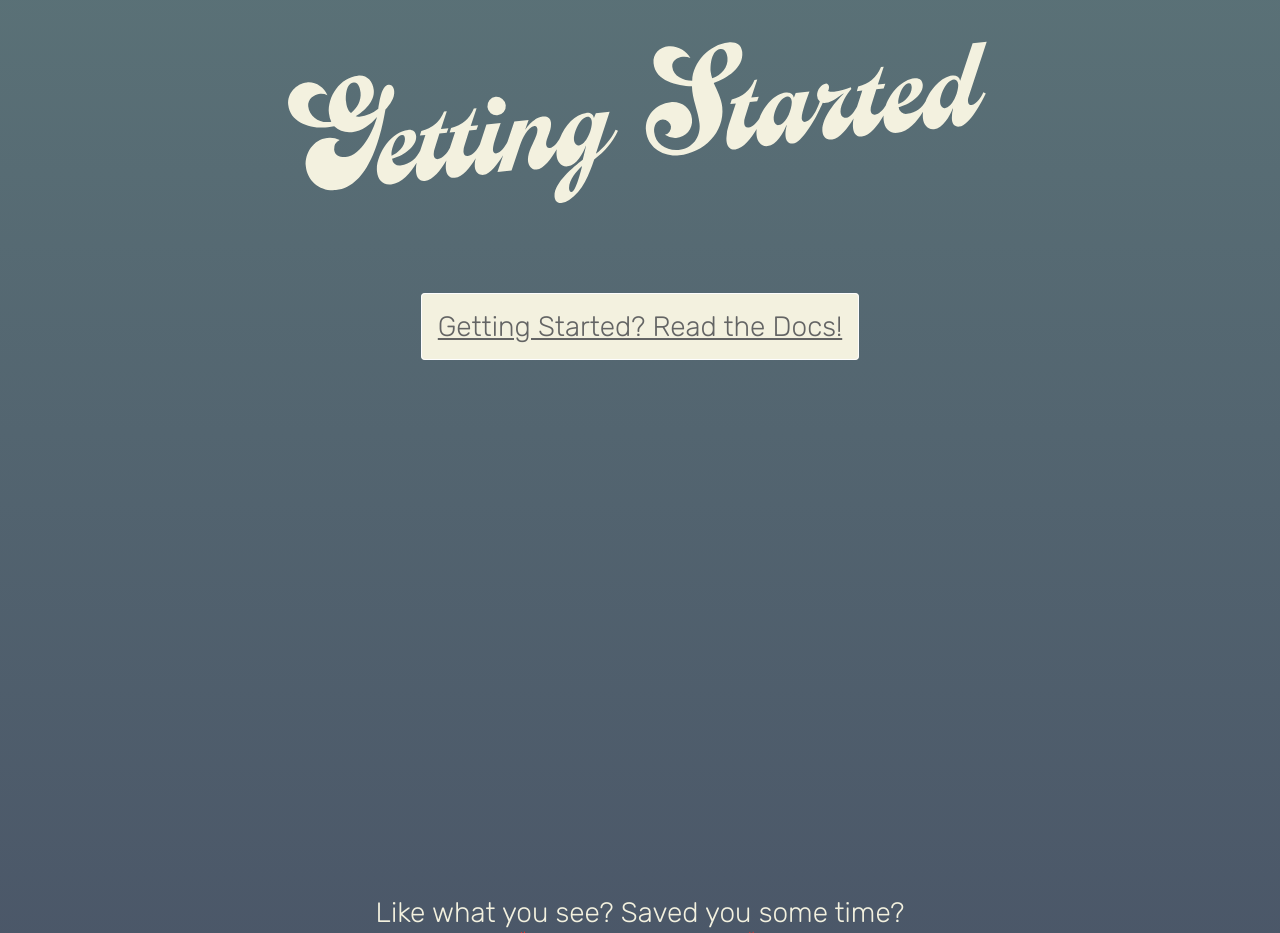
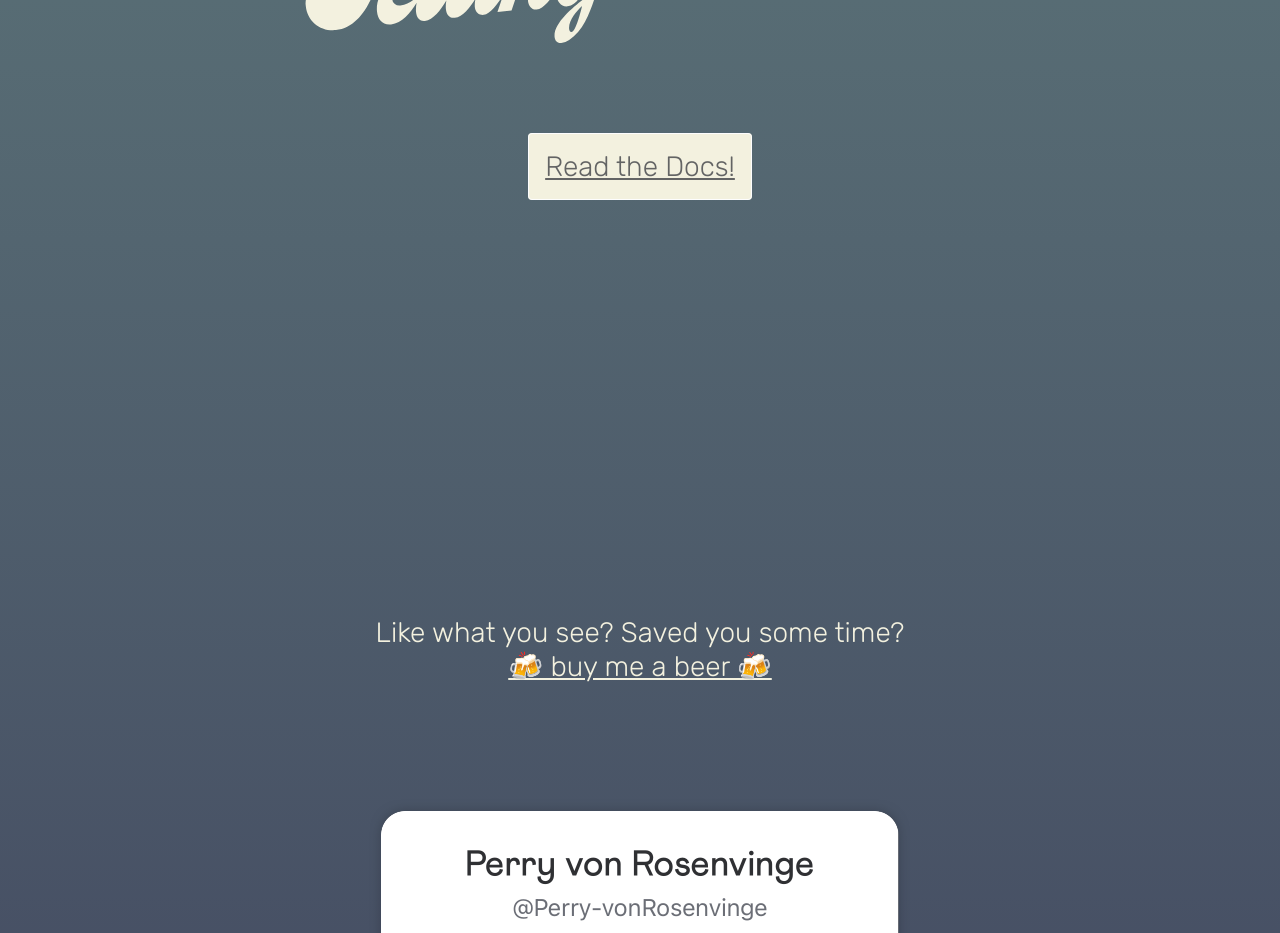
Before and after one commit to P-v-R/namerr_webpage, a React (Create React App) app: page / in a window 1280 px wide. Shown: the part 2420-3353 px from the top of the page. Built offline with nearby package versions, Linux system fonts and the light colour scheme.

Commit message:
fixed spacing between scroll components

```diff
--- a/src/App.js
+++ b/src/App.js
@@ -22,22 +22,22 @@ function App() {
         <Intro />
       </header>
         <div id="try"></div>
-        <div style={{ marginTop: "60vh" }} ></div>
+        <div style={{ marginTop: "50vh" }} ></div>
       <Zoom>
         <h3>Bulk email addresses? Tons of fake names? Random usernames? <br/>
-        <img src={uNameIt} className="name-it" alt="logo" />
+          <img src={uNameIt} className="name-it" alt="logo" />
         </h3>
         <Demo />
       </Zoom>
         <div id="start" />
       <Zoom>
-        <div style={{ marginTop: "65vh" }} ></div>
+        <div style={{ marginTop: "55vh" }} ></div>
         <img src={gettingStarted} className="App-logo" alt="logo" />
         <Docs />
       </Zoom>
         <Zoom>
       </Zoom>
-        <div style={{ marginTop: "65vh" }}></div>
+        <div style={{ marginTop: "50vh" }}></div>
         <div id="beer"></div>
       <Zoom>
 
--- a/src/components/cards/Docs.js
+++ b/src/components/cards/Docs.js
@@ -7,7 +7,7 @@ export const Docs = () => {
   return (
     <div className="docsDiv">
       <h3>
-        <a className="alert alert-light" target="_blank" href="https://www.npmjs.com/package/namerr">Getting Started? Read the Docs!</a>
+        <a className="alert alert-light" target="_blank" href="https://www.npmjs.com/package/namerr">Read the Docs!</a>
       </h3>
       <br></br>
 
```
